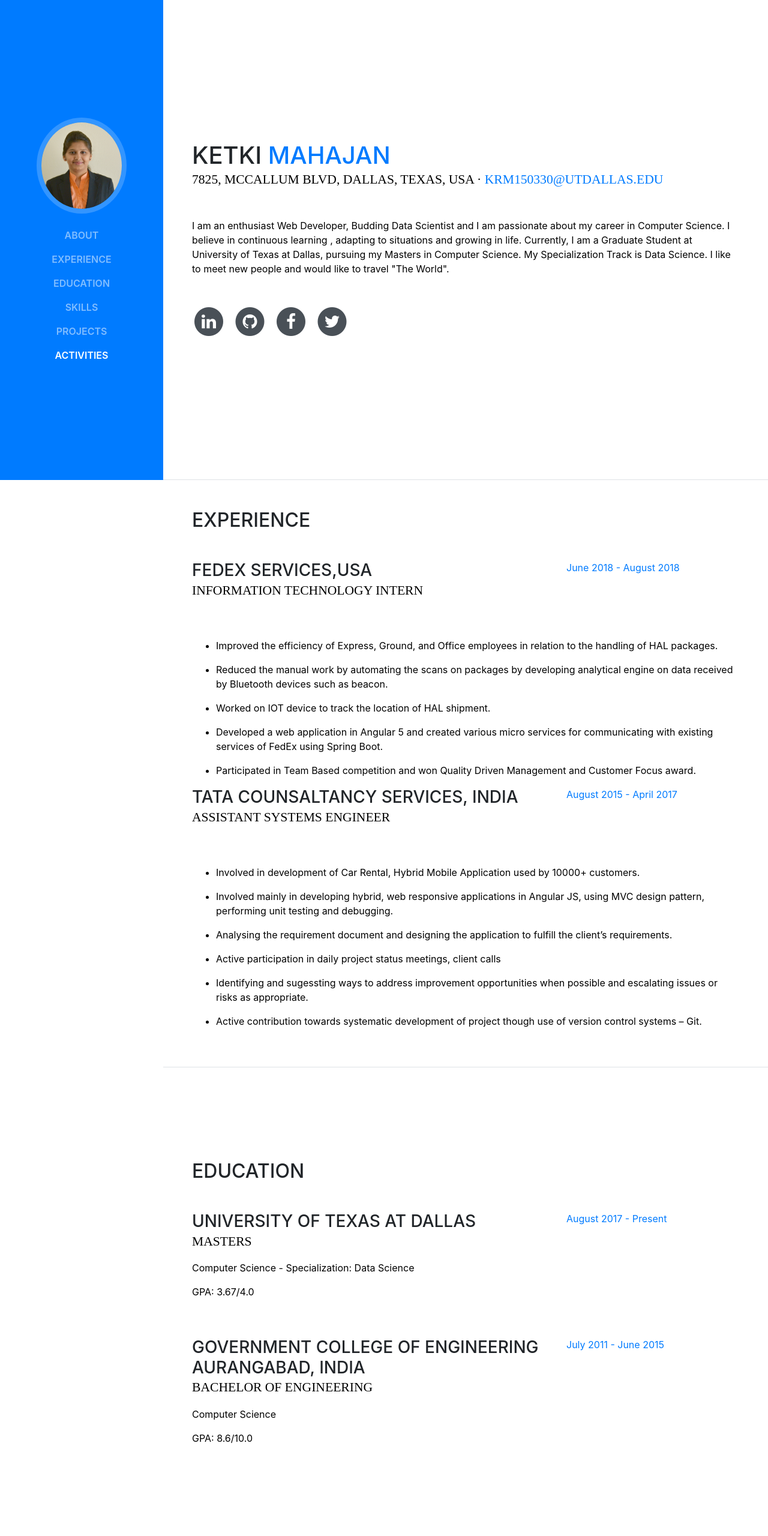
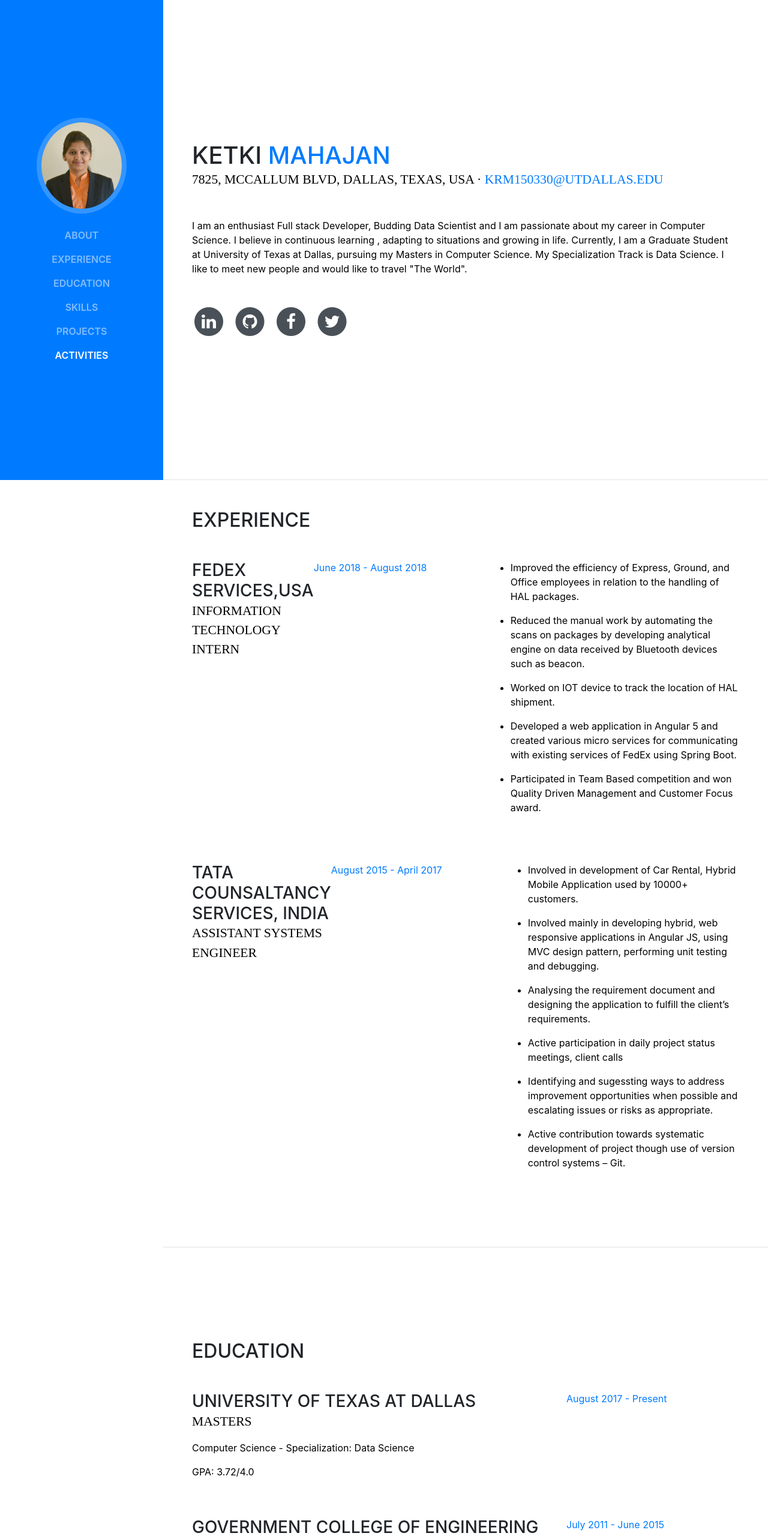
Before and after one commit to KetkiMahajan/KetkiMahajan.github.io, a website with bundled scripts: page index.html in a window 1280 px wide. Shown: the top 2560 px of the page at 60% size. Built offline with nearby package versions, Linux system fonts and the light colour scheme; a web font is replaced by a local one.

Commit message:
Updating Experience

```diff
--- a/index.html
+++ b/index.html
@@ -74,7 +74,7 @@
           <div class="subheading mb-5">7825, McCallum Blvd, Dallas, Texas, USA ·
             <a href="mailto:name@email.com">krm150330@utdallas.edu</a>
           </div>
-          <p class="mb-5"> I am an enthusiast Web Developer, Budding Data Scientist and
+          <p class="mb-5"> I am an enthusiast Full stack Developer, Budding Data Scientist and
             I am passionate about my career in Computer Science.
           I believe in continuous learning , adapting to situations and growing in life.
           Currently, I am a Graduate Student at University of Texas at Dallas, pursuing my Masters in Computer Science.
@@ -131,14 +131,15 @@
             <div class="resume-date">
               <span class="text-primary">June 2018 - August 2018</span>
             </div>
-          </div>
-			 <ul>
+		  <ul>
             <li><p>Improved the efficiency of Express, Ground, and Office employees in relation to the handling of HAL packages.</p></li>
             <li><p>Reduced the manual work by automating the scans on packages by developing analytical engine on data received by Bluetooth devices such as beacon.</p></li>
             <li><p>Worked on IOT device to track the location of HAL shipment.</p></li>
             <li><p>Developed a web application in Angular 5 and created various micro services for communicating with existing services of FedEx using Spring Boot.</p></li>
             <li><p>Participated in Team Based competition and won Quality Driven Management and Customer Focus award.</p></li>
           </ul>
+
+          </div>
 
           <div class="resume-item d-flex flex-column flex-md-row mb-5">
             <div class="resume-content mr-auto">
@@ -149,9 +150,8 @@
             </div>
             <div class="resume-date">
               <span class="text-primary">August 2015 - April 2017</span>
-            </div>
-          </div>
-          <ul>
+		  </div>
+	<ul>
             <li><p>Involved in development of Car Rental, Hybrid Mobile Application used by 10000+ customers.</p></li>
             <li><p>Involved mainly in developing hybrid, web responsive applications in Angular JS,
               using MVC design pattern, performing unit testing and debugging.</p></li>
@@ -162,8 +162,7 @@
             <li><p>Active contribution towards systematic development of project though use of version control systems – Git.</p></li>
           </ul>
 
-
-
+          </div>
         </div>
 
       </section>
@@ -177,7 +176,7 @@
               <h3 class="mb-0">University of Texas at Dallas</h3>
               <div class="subheading mb-3">Masters</div>
                <div><p>Computer Science - Specialization: Data Science</p></div>
-              <p>GPA: 3.67/4.0</p>
+              <p>GPA: 3.72/4.0</p>
             </div>
             <div class="resume-date">
               <span class="text-primary">August 2017 - Present</span>
```
